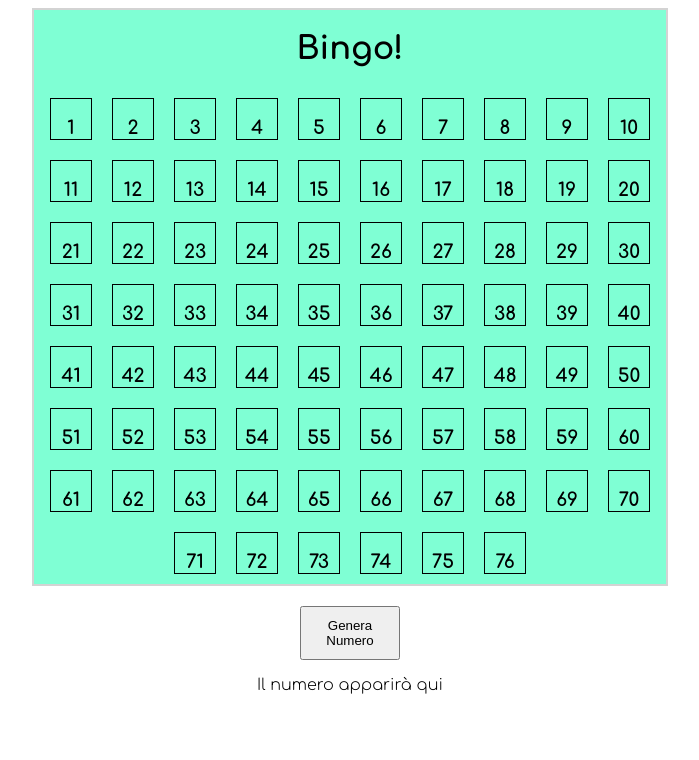
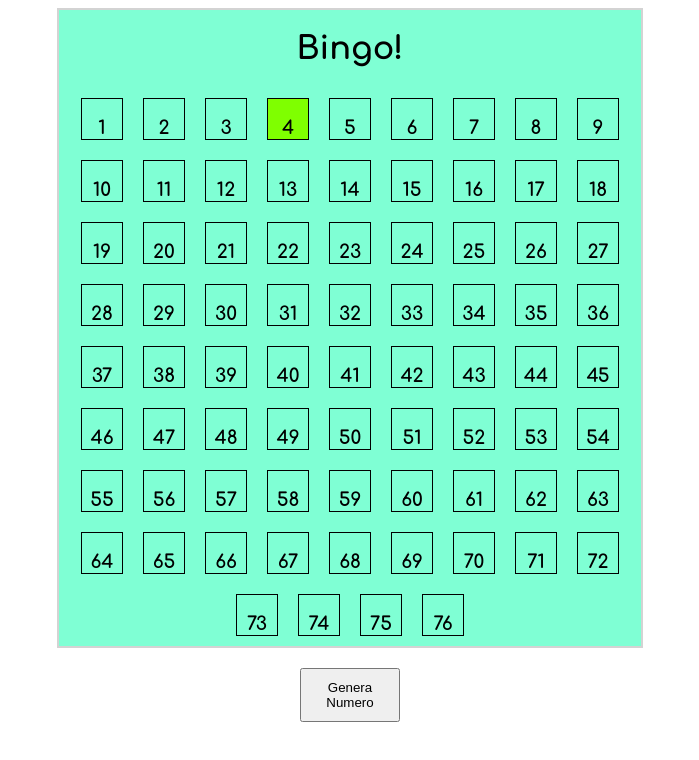
Before and after one commit to angelolaera/U1-W3-D4, a plain HTML site: page index.html in a window 1280 px wide. Both pictures are taken after a click on the button "Genera Numero". Shown: the whole page, without its empty margins (290-989 px from the left). Drawn offline with Linux system fonts and the light colour scheme.

Commit message:
ESERCIZIO FINITO

```diff
--- a/asset/css/style.css
+++ b/asset/css/style.css
@@ -9,7 +9,7 @@ main{
 }
 .container {
     text-align: center;
-    max-width: 50%;
+    max-width: 46%;
     margin: auto;
     background-color: aquamarine;
     border: 2px solid lightgray;
@@ -38,3 +38,7 @@ main{
   padding: 10px;
   margin-top: 20px;
 }
+
+.selezionata{
+    background-color: chartreuse;
+}
--- a/asset/script/script.js
+++ b/asset/script/script.js
@@ -20,9 +20,7 @@ const creaNumeri = (numerii) => {
   const grigliaNumeri = document.getElementById("grigliaNumeri");
 
   // 2. Devo creare un certo numero di celle, 'certo numero' è un valore che viene passato come parametro
-  for (let i = 1; i <= numerii; i++) {
-    griglia.push([]);
-    console.log(griglia);
+  for (let i = 0; i < numerii; i++) {
     // 2.1 Ad ogni iterazione dovrò creare un div, la cella
     const cellagriglia = document.createElement("div");
 
@@ -31,25 +29,38 @@ const creaNumeri = (numerii) => {
 
     // 2.3 All'interno del div dovrà esserci un h3 con il numero
     const numberCell = document.createElement("h3");
-    numberCell.innerText = i;
+    numberCell.innerText = i + 1;
 
     // 2.4 Devo appendere l'h3 appena creato alla cella
     cellagriglia.appendChild(numberCell);
 
     //2.5 Devo  appendere la cella alla  griglia
     grigliaNumeri.appendChild(cellagriglia);
+
+    griglia.push(cellagriglia);
   }
 };
 
+const numeriUsciti = [];
 const button = document.getElementById("button");
-function generaNumeroRandom() {
-  const numerocasuale = Math.floor(Math.random() * 77);
-  const numeroElemento = document.getElementById("randomNumber");
-  numeroElemento.textContent = `Numero generato: ${numeroCasuale}`;
 
-  const boxnumero = document.createElement(div);
-  boxnumero.classList.add("numerodelbox");
-}
+const generaNumero = function () {
+  //Crea un numero random
+  const numerorandom = Math.floor(Math.random() * 76);
+  // Se l'array include il  numero random ( da verificare tramite il metodo .includes(), se è vero tramite return
+  //facciamo ripartire la funzione  generaNumero
+  if (numeriUsciti.includes(numerorandom)) {
+    return generaNumero();
+    // nel caso in cui il numero non fosse già presente, lo pushamo nell'array numeriUsciti e successivamente andiamo a selezionare
+    //tramite griglia[numerorandom] il numero applicando la classe "selezionata"
+  } else {
+    numeriUsciti.push(numerorandom);
+    // In questo  momento abbiamo selezionato nell'array griglia l'elemento che  viene passato dal numero random
+    griglia[numerorandom].classList.add("selezionata");
+  }
+};
+
+button.addEventListener("click", generaNumero);
 
 window.addEventListener("DOMContentLoaded", () => {
   creaNumeri(76);
--- a/index.html
+++ b/index.html
@@ -17,8 +17,7 @@
           <!-- le celle dei numeri si genereranno dinamicamente a partire da una funzione e posizionate qui -->
         </div>
       </div>
-      <button id="button">Genera Numero</button>
-      <p id="randomNumber">Il numero apparirà qui</p>
+      <button id="button" onclick="">Genera Numero</button>
     </main>
     <script src="./asset/script/script.js"></script>
   </body>
```
